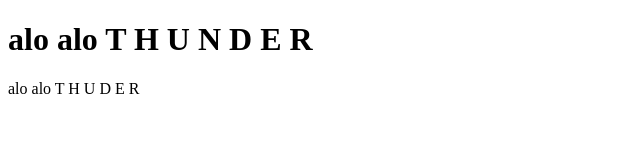
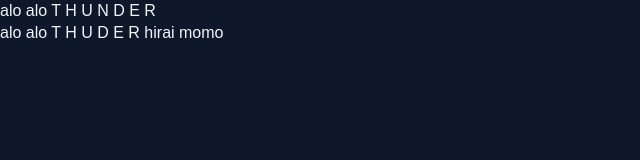
Before and after one commit to carlosqbarbosa/projeto-portal-de-noticias-Rocketseat, a plain HTML site: page index.html in a window 1280 px wide. Shown: the whole page, without its empty margins (0-640 px from the left). Drawn offline with Linux system fonts and the light colour scheme; a web font is replaced by a local one.

```diff
--- a/index.html
+++ b/index.html
@@ -1,12 +1,18 @@
 <!DOCTYPE html>
-<html lang="en">
+<html lang="pt-br">
 <head>
+    <link rel="preconnect" href="https://fonts.googleapis.com">
+    <link rel="preconnect" href="https://fonts.gstatic.com" crossorigin>
+
     <meta charset="UTF-8">
     <meta name="viewport" content="width=device-width, initial-scale=1.0">
-    <title>Document</title>
+    <title>Portal de Notícias</title>
+    <link rel="stylesheet" href="styles/index.css">
+    <link href="https://fonts.googleapis.com/css2?family=Alice&family=Archivo:ital,wght@0,100..900;1,100..900&family=Poppins:wght@400;700&display=swap" rel="stylesheet">
 </head>
 <body>
     <h1>alo alo T H U N D E R</h1>
     alo alo T H U D E R
+    <a href="#">hirai momo</a>
 </body>
 </html>
--- a/styles/global.css
+++ b/styles/global.css
@@ -11,9 +11,31 @@
     --stroke-color:#1E293B;
     --text-color-primary: #F1F5F9;
     --text-color-secondary: #CBD5E1;
+
+    --font-family: 'Achivo', sans-serif;
+    --h1: 800 24px/135% var(--font-family);
+    --h2: 800 16px/140% var(--font-family);
+    --h3: 800 14px/140% var(--font-family);
+    --text-span: 600 14px/145% var(--font-family);
+    --text: 400 16px/140% var(--font-family);
+    --text-sm: 400 14px/160% var(--font-family);
 }
 
 body {
+    font: var(--text);
     color: var(--text-color-primary);
     background-color: var(--bg-color);
 }
+
+a{
+    text-decoration: none;
+    color: inherit;
+}
+
+a:hover{
+    color: var(--brand-color-light);
+}
+
+h1, h2, h3{
+    font: inherit;
+}
```
Also changed, not shown: 1 other file.
